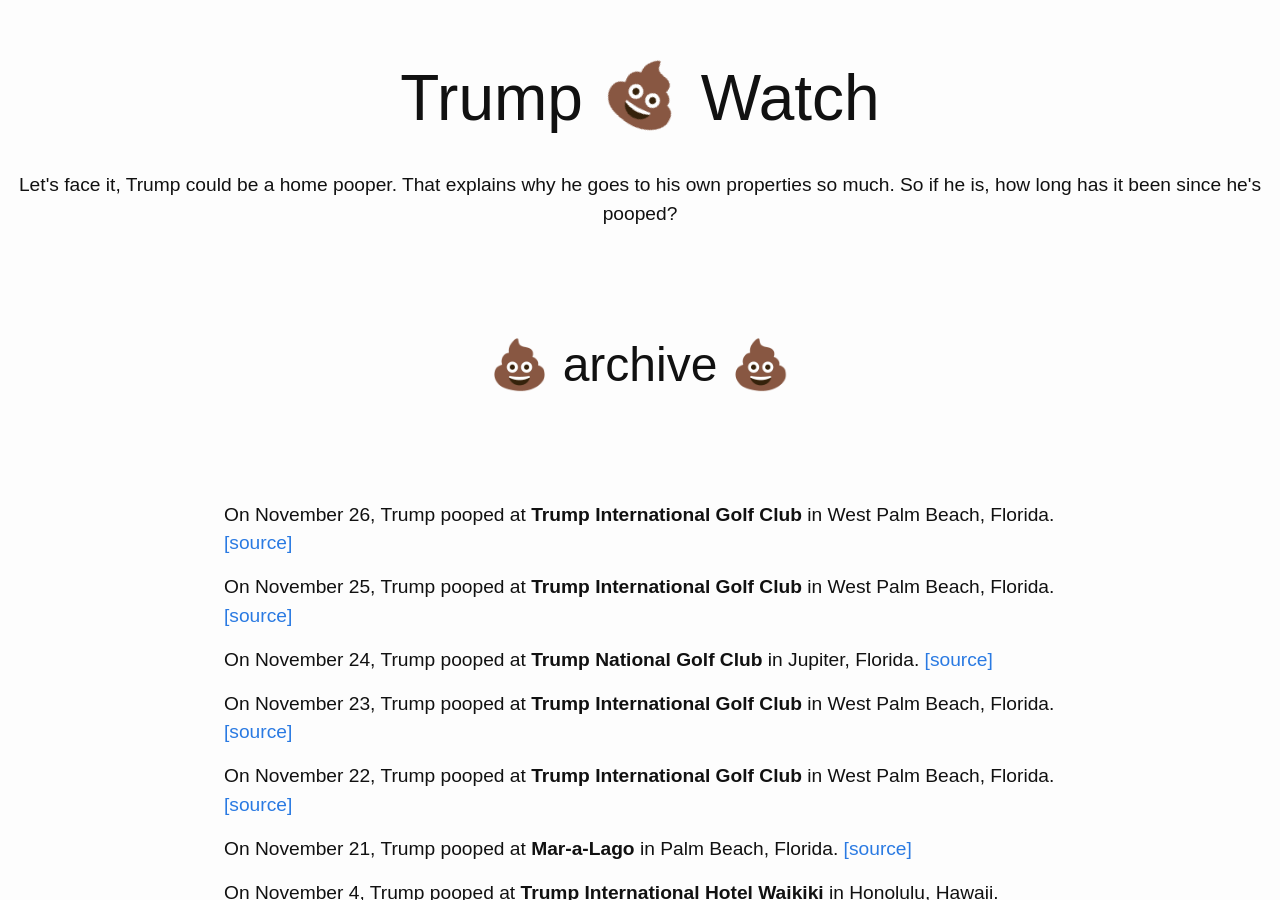
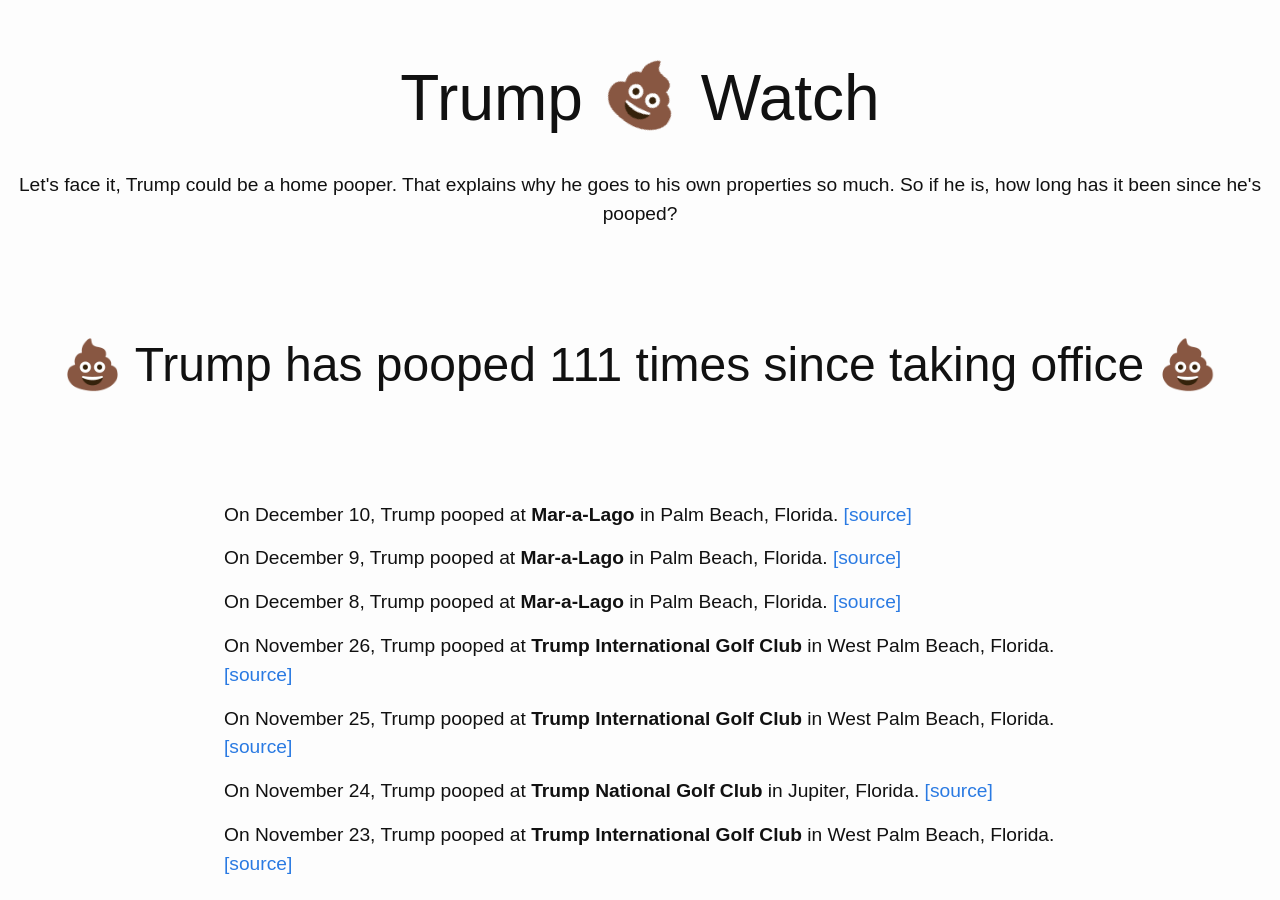
Before and after one commit to dansinker/trumppoopwatch.org, a Jekyll site: the page built from pooparchive.md, in a window 1280 px wide and 900 px high. Built offline with Jekyll 4.4.1, drawn with Linux system fonts in a browser that asks for light colours; nearby versions of some CDN libraries.

Commit message:
added a count to the poop archive; added poops

```diff
--- a/_data/trumps.yml
+++ b/_data/trumps.yml
@@ -1,4 +1,16 @@
 poops:
+- location: Mar-a-Lago
+  city: Palm Beach, Florida
+  date: 2017-12-10
+  link: https://twitter.com/kylegriffin1/status/939857268065161216
+- location: Mar-a-Lago
+  city: Palm Beach, Florida
+  date: 2017-12-9
+  link: https://twitter.com/markknoller/status/939550648294658049
+- location: Mar-a-Lago
+  city: Palm Beach, Florida
+  date: 2017-12-8
+  link: https://twitter.com/markknoller/status/939326075410223106
 - location: Trump International Golf Club
   city: West Palm Beach, Florida
   date: 2017-11-26
--- a/pooparchive.md
+++ b/pooparchive.md
@@ -2,10 +2,15 @@
 layout: home
 ---
 <div id="archive">
-  <h2>💩 archive 💩</h2>
+  <h2>💩 Trump has pooped <span class="thecount"></span> times since taking office 💩</h2>
   <div class="list">
     {% for poop in site.data.trumps.poops %}
-      <p>On {{ poop.date | date: "%B %-d" }}, Trump pooped at <b>{{ poop.location }}</b> in {{ poop.city }}. <a href="{{ poop.link }}">[source]</a></p>
+      <p class="poops">On {{ poop.date | date: "%B %-d" }}, Trump pooped at <b>{{ poop.location }}</b> in {{ poop.city }}. <a href="{{ poop.link }}">[source]</a></p>
     {% endfor %}
   </div>
 </div>
+
+<script>
+var numItems = $('.poops').length;
+$( ".thecount" ).append(numItems);
+</script>
```
